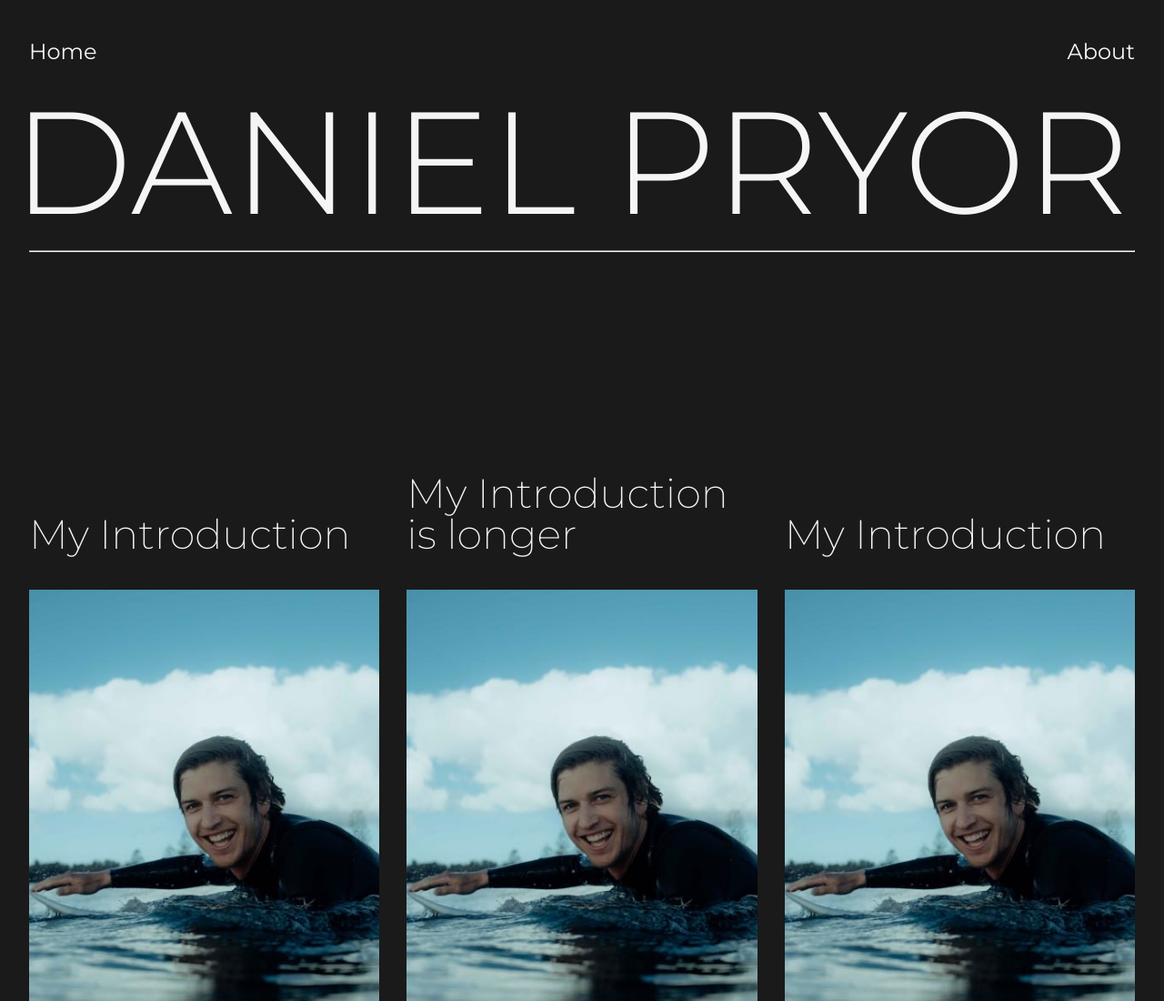
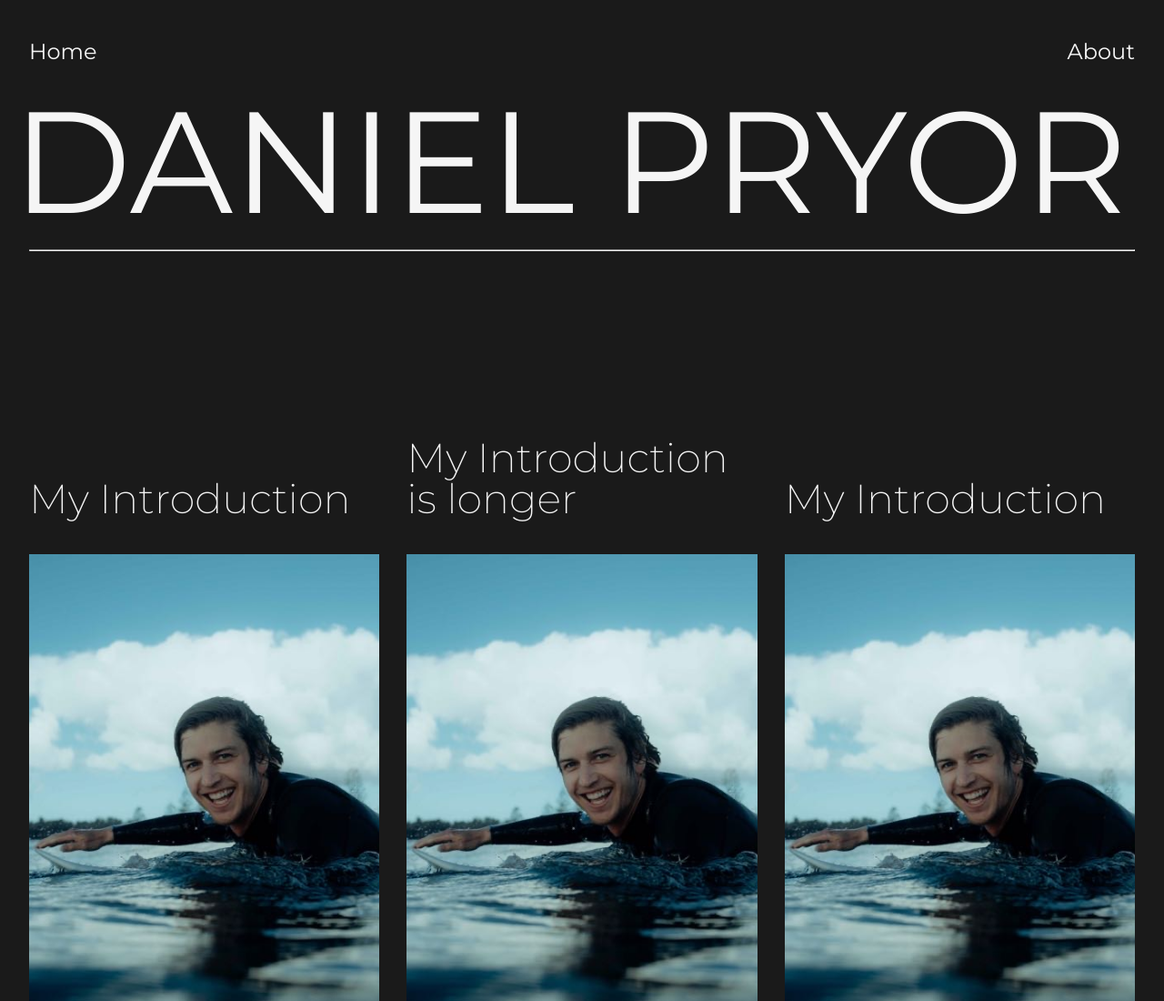
Before and after one commit to daniel-pryor/daniel-pryor.github.io, a plain HTML site: page my-blog/index.html in a window 1280 px wide. Shown: the top 1100 px of the page at 91% size. Drawn offline with Linux system fonts and the light colour scheme.

Commit message:
h1 weight 400

```diff
--- a/my-blog/styles/main.css
+++ b/my-blog/styles/main.css
@@ -49,8 +49,8 @@ body {
 }
 
 .main-heading {
-  font-size: 12.45vw;
-  font-weight: 300;
+  font-size: 12.35vw;
+  font-weight: 400;
   margin-left: -0.115em;
 }
 
@@ -62,7 +62,7 @@ body {
   grid-template-columns: 1fr 1fr 1fr;
   column-gap:30px;
   width: 100%;
-  margin-top: 19vw;
+  margin-top: 16vw;
   align-items: flex-end;
 }
 
@@ -83,7 +83,7 @@ body {
 
 .blog-post-image {
   width: 100%;
-  height: 75vh;
+  height: 73vh;
   object-fit: cover;
   margin-bottom: 1vw;
 }
```
